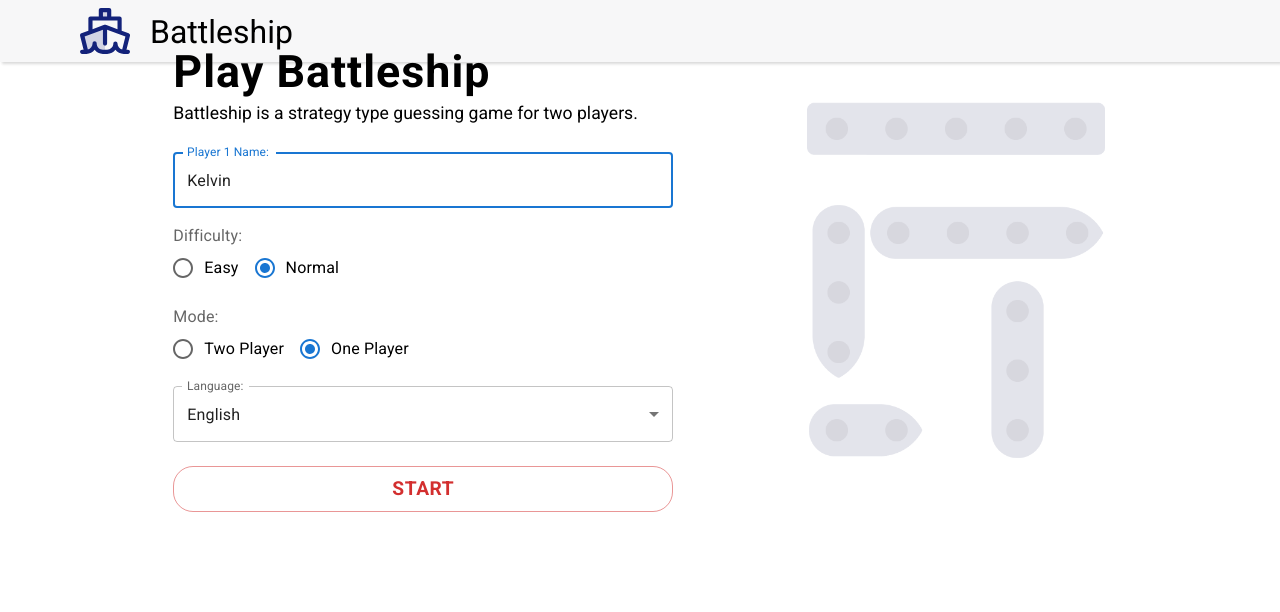
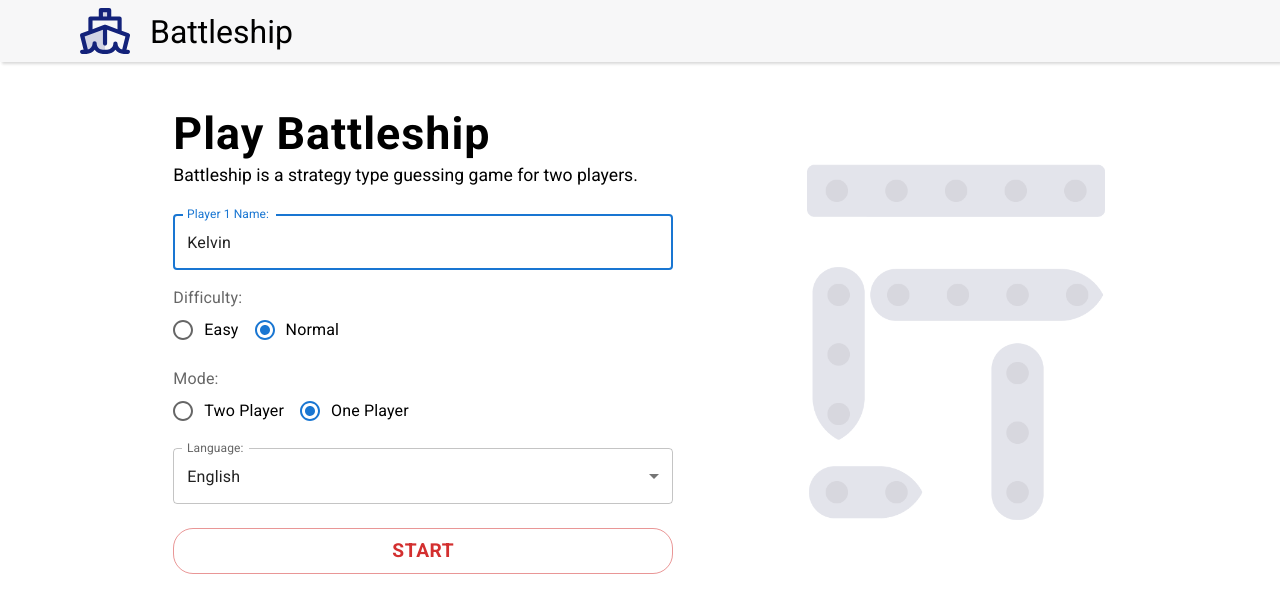
Before and after one commit to KelvinQiu802/battleship, a React (Vite) app: page / in a window 1280 px wide. Shown: the top 612 px of the page. Built offline with nearby package versions, Linux system fonts and the light colour scheme.

Commit message:
fix: 剧中失败

```diff
--- a/src/components/Game/game.css
+++ b/src/components/Game/game.css
@@ -2,8 +2,6 @@
   display: flex;
   margin-top: 80px;
   justify-content: space-evenly;
-  position: relative;
-  bottom: 160px;
 }
 
 .board {
@@ -172,10 +170,10 @@
   margin-top: 60px;
 }
 
-.game-wrapper {
+/* .game-wrapper {
   height: calc(100vh - 69px);
   display: flex;
   flex-direction: column;
   justify-content: center;
   align-items: center;
-}
+} */
--- a/src/components/GameOver/over.css
+++ b/src/components/GameOver/over.css
@@ -1,6 +1,5 @@
 .over {
   position: relative;
-  bottom: 150px;
   text-align: center;
   margin-top: 40px;
 }
--- a/src/components/Welcome/welcome.css
+++ b/src/components/Welcome/welcome.css
@@ -2,8 +2,7 @@
   display: flex;
   justify-content: space-evenly;
   align-items: center;
-  position: relative;
-  bottom: 150px;
+  margin-top: 50px;
 }
 .welcome-title {
   font-size: 2.8em;
@@ -78,9 +77,9 @@ img {
   border-radius: 30px;
 }
 
-.wrapper {
+/* .wrapper {
   height: calc(100vh - 62px);
   display: flex;
   justify-content: center;
   align-items: center;
-}
+} */
```
